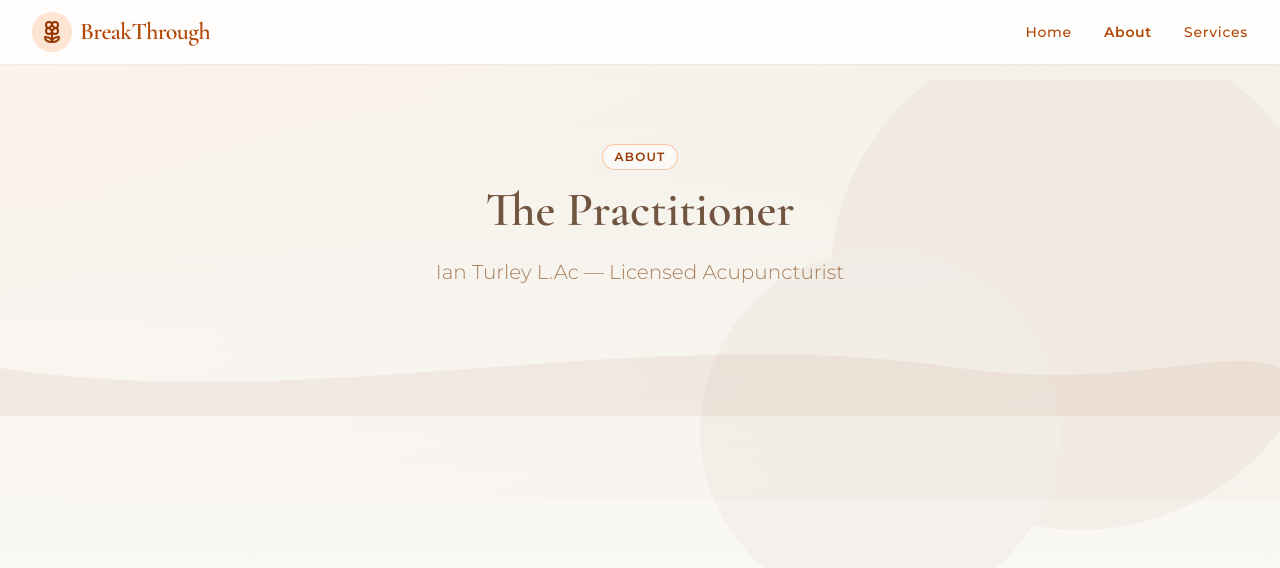
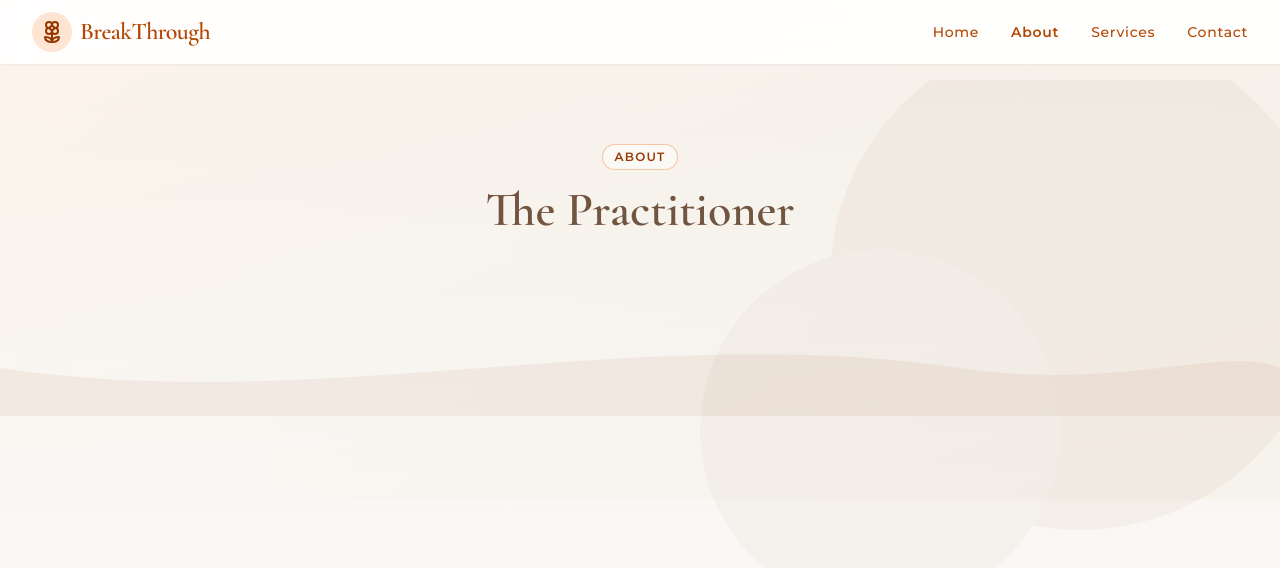
Before and after one commit to malacm/breakthrough-therapy, a React (Vite) app: page /about in a window 1280 px wide. Shown: the top 568 px of the page. Built offline with nearby package versions, Linux system fonts and the light colour scheme.

Commit message:
ians  changes

```diff
--- a/components/Footer.tsx
+++ b/components/Footer.tsx
@@ -63,7 +63,7 @@ export const Footer: React.FC = () => {
           </div>
 
           {/* Contact Form */}
-          <div className="footer-col col-span-1 md:col-span-2">
+          <div id="contact" className="footer-col col-span-1 md:col-span-2 scroll-mt-24">
             <h3 className="font-serif text-lg font-semibold text-earth-800 mb-4">Get in Touch</h3>
             <ContactForm />
           </div>
--- a/components/Navbar.tsx
+++ b/components/Navbar.tsx
@@ -1,16 +1,34 @@
 import React, { useState, useEffect, useLayoutEffect, useRef } from 'react';
-import { NavLink, useLocation } from 'react-router-dom';
+import { NavLink, useLocation, useNavigate } from 'react-router-dom';
 import { NAV_ITEMS } from '../constants';
 import { Bars3Icon, XMarkIcon } from '@heroicons/react/24/outline';
 import { Flower2 } from 'lucide-react';
 import gsap from 'gsap';
 
+const scrollToHash = (hash: string) => {
+  const id = hash.replace(/^#/, '');
+  const el = document.getElementById(id);
+  if (el) el.scrollIntoView({ behavior: 'smooth', block: 'start' });
+};
+
 export const Navbar: React.FC = () => {
   const [isOpen, setIsOpen] = useState(false);
   const [scrolled, setScrolled] = useState(false);
   const location = useLocation();
+  const navigate = useNavigate();
   const isHomePage = location.pathname === '/';
   const navItemsRef = useRef<HTMLDivElement>(null);
+
+  const handleHashClick = (e: React.MouseEvent, hash: string) => {
+    e.preventDefault();
+    setIsOpen(false);
+    if (location.pathname !== '/') {
+      navigate('/' + hash);
+      setTimeout(() => scrollToHash(hash), 80);
+    } else {
+      scrollToHash(hash);
+    }
+  };
 
   useLayoutEffect(() => {
     if (!navItemsRef.current || window.matchMedia('(prefers-reduced-motion: reduce)').matches) return;
@@ -60,7 +78,27 @@ export const Navbar: React.FC = () => {
 
           {/* Desktop Nav */}
           <div ref={navItemsRef} className="hidden md:flex items-center space-x-8">
-            {NAV_ITEMS.map((item) => (
+            {NAV_ITEMS.map((item) => {
+              const baseClass = `nav-link-anim text-sm font-medium tracking-wider transition-colors ${
+                isHomePage
+                  ? scrolled
+                    ? 'hover:text-autumn-600 text-earth-600'
+                    : 'text-white hover:text-autumn-200'
+                  : 'hover:text-autumn-700 text-autumn-600'
+              }`;
+              if (item.path.startsWith('#')) {
+                return (
+                  <a
+                    key={item.path}
+                    href={item.path}
+                    onClick={(e) => handleHashClick(e, item.path)}
+                    className={baseClass}
+                  >
+                    {item.label}
+                  </a>
+                );
+              }
+              return (
                 <NavLink
                   key={item.path}
                   to={item.path}
@@ -76,7 +114,8 @@ export const Navbar: React.FC = () => {
                 >
                   {item.label}
                 </NavLink>
-            ))}
+              );
+            })}
           </div>
 
           {/* Mobile Menu Button */}
@@ -102,7 +141,20 @@ export const Navbar: React.FC = () => {
         }`}
       >
         <div className="px-4 py-6 space-y-4 flex flex-col items-center">
-          {NAV_ITEMS.map((item) => (
+          {NAV_ITEMS.map((item) => {
+            if (item.path.startsWith('#')) {
+              return (
+                <a
+                  key={item.path}
+                  href={item.path}
+                  onClick={(e) => handleHashClick(e, item.path)}
+                  className="text-lg font-medium transition-colors text-earth-600"
+                >
+                  {item.label}
+                </a>
+              );
+            }
+            return (
               <NavLink
                 key={item.path}
                 to={item.path}
@@ -114,7 +166,8 @@ export const Navbar: React.FC = () => {
               >
                 {item.label}
               </NavLink>
-          ))}
+            );
+          })}
         </div>
       </div>
     </nav>
--- a/constants.tsx
+++ b/constants.tsx
@@ -28,6 +28,7 @@ export const NAV_ITEMS: NavItem[] = [
   { label: 'Home', path: '/' },
   { label: 'About', path: '/about' },
   { label: 'Services', path: '/services' },
+  { label: 'Contact', path: '#contact' },
 ];
 
 export const SERVICES: Service[] = [
--- a/pages/About.tsx
+++ b/pages/About.tsx
@@ -36,9 +36,6 @@ export const About: React.FC = () => {
             About
           </span>
           <h1 className="about-header-anim font-serif text-3xl sm:text-4xl md:text-5xl font-bold text-earth-800 mb-4 sm:mb-6">The Practitioner</h1>
-          <p className="about-header-anim text-base sm:text-lg md:text-xl text-earth-600 font-light max-w-2xl mx-auto px-4">
-            Ian Turley L.Ac — Licensed Acupuncturist
-          </p>
         </div>
 
         {/* Bio Section */}
@@ -56,7 +53,7 @@ export const About: React.FC = () => {
             </div>
 
             <div ref={bioTextRef} className="md:col-span-7 space-y-4 sm:space-y-6">
-                <h2 className="bio-anim font-serif text-2xl sm:text-3xl font-bold text-earth-800">Ian Turley L.Ac</h2>
+                <h2 className="bio-anim font-serif text-2xl sm:text-3xl font-bold text-earth-800">Ian Turley L.Ac.</h2>
                 <h3 className="bio-anim text-autumn-700 font-medium tracking-wide uppercase text-xs sm:text-sm">Licensed Acupuncturist</h3>
 
                 <div className="bio-anim text-earth-600 space-y-3 sm:space-y-4 leading-relaxed text-sm sm:text-base border-l-2 border-autumn-200/70 pl-5 sm:pl-6">
@@ -70,7 +67,7 @@ export const About: React.FC = () => {
                         While earning my BA in Psychology, I noticed that pain, stress, and injury often stood in the way of emotional and psychological healing. As a massage therapist, I further explored the link between physical and emotional health and observed that mobility and freedom are closely intertwined. It was this insight that gave birth to the name of my practice, BreakThrough.
                     </p>
                     <p>
-                        My life outside the clinic revolves around music, food and nature. I've played sports most of my life and have spent the last 4 years focussing on the study of Chinese martial arts (Xingyi and Baguazhang). The pursuit of martial arts, in particular, has helped me to understand hard-to-grasp concepts like Qi ("energy") and Shen ("mind") by grounding them in physical practices. Making the conceptual tangible is essential to providing digestible, down-to-earth medicine and I'm grateful to have the opportunity to work with every patient who walks in my door.
+                        My life outside the clinic revolves around music, food and nature. I've played sports most of my life and have spent the last 5 years focusing on the study of Chinese martial arts (Xingyi and Baguazhang). The pursuit of martial arts, in particular, has helped me to understand hard-to-grasp concepts like Qi ("energy") and Shen ("mind") by grounding them in physical practices. Making the conceptual tangible is essential to providing digestible, down-to-earth medicine and I'm grateful to be practicing this time-honored medicine and I look forward to working with you.
                     </p>
                 </div>
 
--- a/pages/Home.tsx
+++ b/pages/Home.tsx
@@ -141,10 +141,10 @@ export const Home: React.FC = () => {
                 Treatments are active, meaning that my time is spent observing, adjusting, palpating, listening, and responding as the treatment unfolds. This may involve acupuncture or dry needling, moxibustion, cupping, bodywork, herbal medicine, or, at times, focused discussion and clinical guidance. The modalities used are determined by a patient's needs, not a preset routine.
               </p>
               <p className="approach-anim text-earth-600 mb-4 sm:mb-6 leading-relaxed text-sm sm:text-base">
-                Herbal prescriptions are written as custom formulas, tailored to the individual and revised as their condition changes.
+                Herbal prescriptions are written as custom formulas, tailored to the individual and are revised as conditions change. While patent formulas can serve as a good starting point, they rarely capture the fullness of the situation/novelty that is you.
               </p>
               <p className="approach-anim text-earth-600 mb-6 sm:mb-8 leading-relaxed text-sm sm:text-base">
-                My practice is not structured around selling products or generating revenue through unnecessary testing. Instead, it is grounded in the traditional diagnostic frameworks of Chinese medicine—understanding how illness arises, how it evolves, and how to intervene precisely and appropriately. The goal is not temporary relief, but clear, noticeable change that holds over time.
+                My practice is not structured around selling products or generating revenue through unnecessary testing. Instead, it is grounded in the traditional diagnostic frameworks of Chinese medicine. Breaking through old patterns demands returning to basics — understanding how illness arises, how it evolves, and how to intervene precisely and appropriately is my foundation. The goal is not temporary relief, but clear, noticeable change that holds over time.
               </p>
 
               <div className="approach-anim grid grid-cols-1 gap-6 mb-8">
```
Lines whose indentation alone changed are shown as unchanged.
